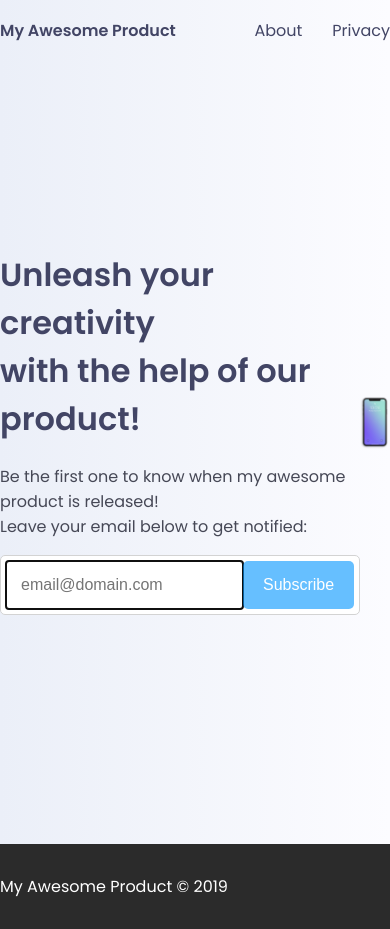
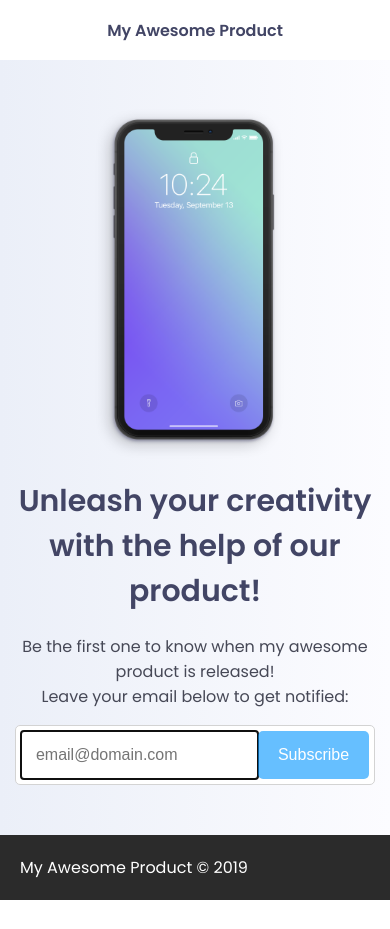
Before and after one commit to koss-lebedev/gatsby-starter-early-access-page, a Gatsby site: page / in a window 390 px wide. After the commit the page ends 900 px from the top, so only its background shows below. Built offline with nearby package versions, Linux system fonts and the light colour scheme; Gatsby itself is replaced by a stand-in of ours.

Commit message:
Fix broken layout on mobile and tablet

```diff
--- a/src/components/banner-image/index.tsx
+++ b/src/components/banner-image/index.tsx
@@ -1,21 +1,36 @@
 import React from "react"
 import { useStaticQuery, graphql } from "gatsby"
 import Img from "gatsby-image"
+import styled from '@emotion/styled'
+import mq from 'styles/mq'
+
+const StyledImg = styled(Img)`
+  width: 200px;
+  margin: 0 auto;
+
+  ${mq.medium} {
+    width: 300px;
+  }
+
+  ${mq.large} {
+    width: 400px;
+  }
+`
 
 const Image = () => {
   const data = useStaticQuery(graphql`
     query {
-      placeholderImage: file(relativePath: { eq: "product.png" }) {
+      image: file(relativePath: { eq: "product.png" }) {
         childImageSharp {
           fluid(maxWidth: 600) {
-            ...GatsbyImageSharpFluid
+            ...GatsbyImageSharpFluid_tracedSVG
           }
         }
       }
     }
   `)
 
-  return <Img fluid={data.placeholderImage.childImageSharp.fluid} />
+  return <StyledImg fluid={data.image.childImageSharp.fluid} />
 }
 
 export default Image
--- a/src/components/footer/styled.ts
+++ b/src/components/footer/styled.ts
@@ -10,9 +10,9 @@ export const Wrapper = styled.footer`
 export const Inner = styled.div`
   max-width: 1200px;
   margin: 0 auto;
-  padding: 3rem 0;
+  padding: 2rem;
 
-  ${mq.small} {
-    padding: 2rem;
+  ${mq.medium} {
+    padding: 3rem 0;
   }
 `
--- a/src/components/header/styled.ts
+++ b/src/components/header/styled.ts
@@ -1,6 +1,7 @@
 import { Link } from "gatsby"
 import styled from '@emotion/styled'
 import theme from 'styles/theme'
+import mq from 'styles/mq'
 
 export const Wrapper = styled.header`
   position: absolute;
@@ -8,6 +9,11 @@ export const Wrapper = styled.header`
   right: 0;
   height: 6rem;
   z-index: 1;
+  background: white;
+
+  ${mq.medium} {
+    background: none;
+  }
 `
 
 export const Inner = styled.div`
@@ -17,15 +23,28 @@ export const Inner = styled.div`
   align-items: center;
   height: 100%;
   justify-content: space-between;
+
+  ${mq.medium} {
+    padding: 0 4rem;
+  }
 `
 
 export const Logo = styled(Link)`
   font-weight: bold;
   text-decoration: none;
   color: ${theme.color.textDark};
+  width: 100%;
+  text-align: center;
+
+  ${mq.medium} {
+    width: unset;
+    text-align: left;
+  }
 `
 
 export const Nav = styled.nav`
+  display: none;
+
   ul {
     list-style: none;
     padding: 0;
@@ -44,4 +63,8 @@ export const Nav = styled.nav`
       }
     }
   }
+
+  ${mq.medium} {
+    display: block;
+  }
 `
--- a/src/components/home/styled.ts
+++ b/src/components/home/styled.ts
@@ -1,15 +1,31 @@
 import styled from '@emotion/styled'
+import mq from 'styles/mq'
 
 export const Wrapper = styled.div`
   display: flex;
   align-items: center;
   max-width: 1200px;
   margin: 0 auto;
-  height: 100vh;
+  flex-direction: column-reverse;
+  padding-top: 10rem;
+
+  ${mq.medium} {
+    flex-direction: row;
+    height: 100vh;
+    padding: 0 4rem;
+  }
 `
 
 export const Main = styled.main`
-  flex: 2;
+  flex: 1;
+  padding: 0 3rem;
+  text-align: center;
+  padding-bottom: 5rem;
+
+  ${mq.medium} {
+    padding: 0;
+    text-align: left;
+  }
 `
 
 export const Banner = styled.div`
--- a/src/styles/global.ts
+++ b/src/styles/global.ts
@@ -1,5 +1,6 @@
 import { css } from '@emotion/core'
 import theme from './theme'
+import mq from './mq'
 
 export default css`
   @import url('https://fonts.googleapis.com/css?family=Poppins:400,600&display=swap');
@@ -29,6 +30,10 @@ export default css`
   }
 
   h1 {
-    font-family: 'Poppins';
+    font-size: 3rem;
+
+    ${mq.medium} {
+      font-size: 3.6rem;
+    }
   }
 `
```
